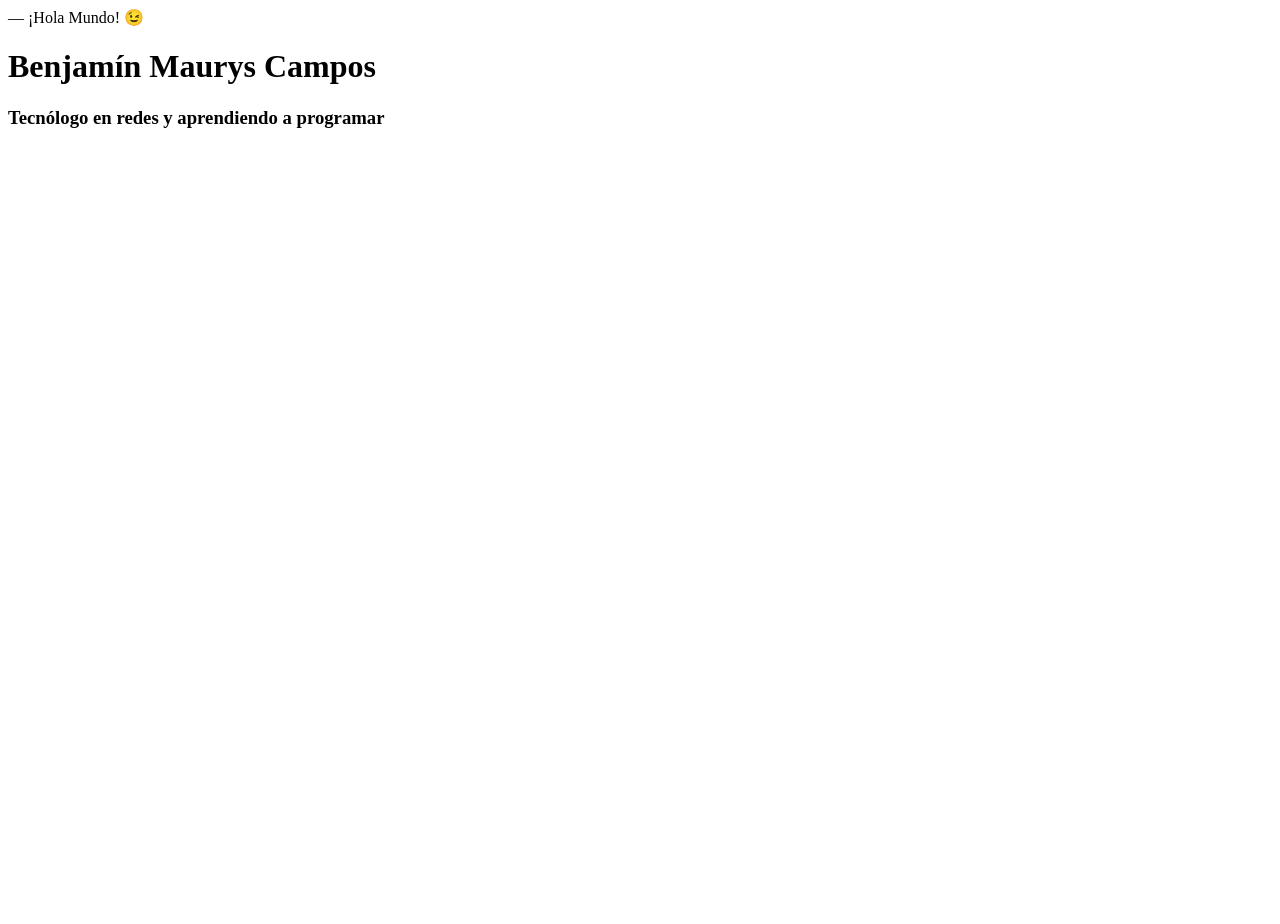
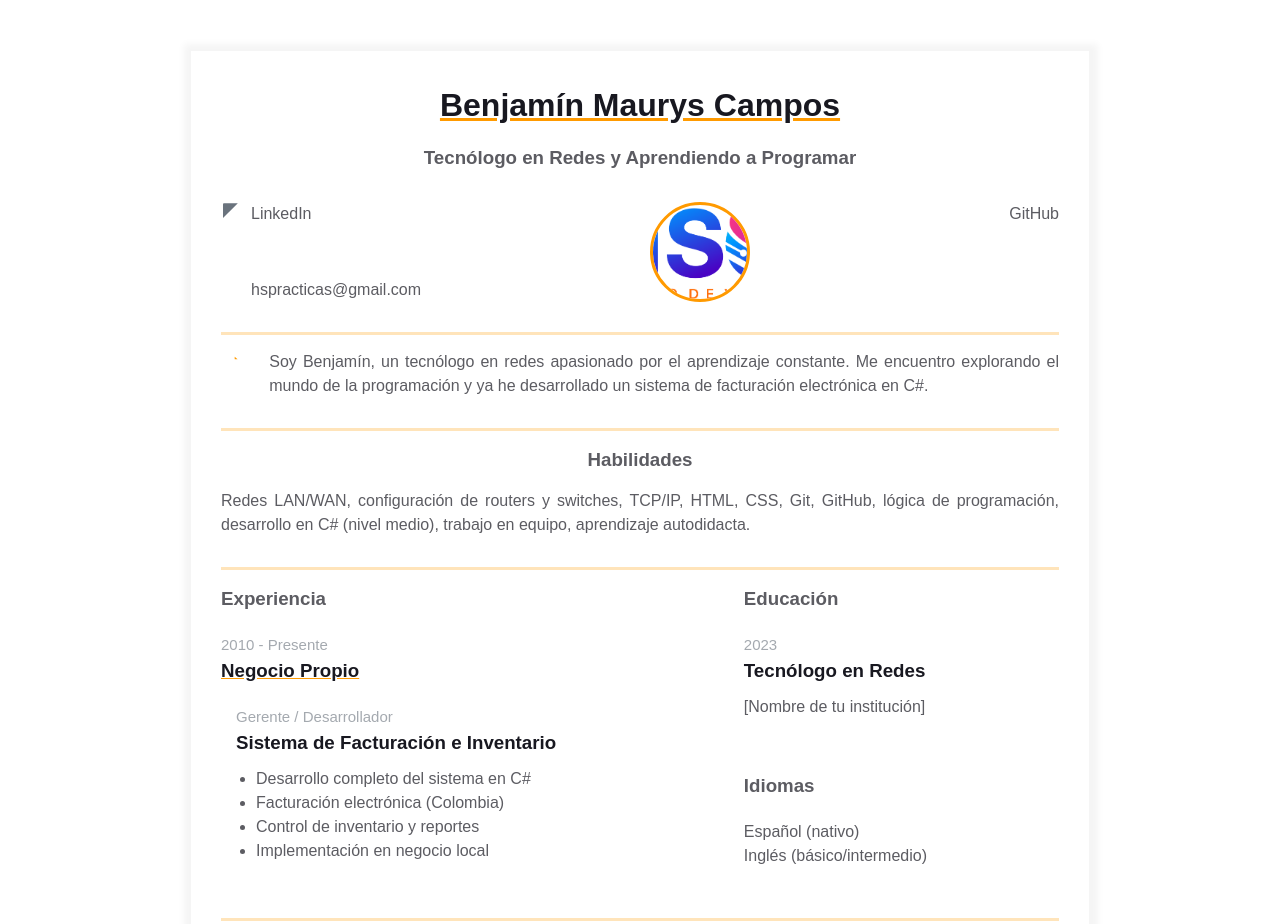
Before and after one commit to HSPos-it/homepage, a plain HTML site: page index.html in a window 1280 px wide. Shown: the top 924 px of the page. Drawn offline with Linux system fonts and the light colour scheme.

Commit message:
update index y styles

```diff
--- a/index.html
+++ b/index.html
@@ -2,25 +2,31 @@
 <html lang="es">
 <head>
   <meta charset="UTF-8" />
+  <title>Currículum - Benjamín Maurys Campos</title>
   <meta name="viewport" content="width=device-width, initial-scale=1" />
-    <title>Currículum</title>
   <link rel="stylesheet" href="styles.css" />
 </head>
 <body>
-    ― ¡Hola Mundo! &#x1F609;
-
   <main>
     <div class="resume">
       <div class="container">
         <!-- Encabezado -->
         <div class="resume__block">
           <h1 class="contact-info__header">Benjamín Maurys Campos</h1>
-            <h3 class="contact-info__sub-header">Tecnólogo en redes y aprendiendo a programar</h3>
+          <h3 class="contact-info__sub-header">Tecnólogo en Redes y Aprendiendo a Programar</h3>
 
-            <!-- Contenedor de Avatar y Contactos -->
           <div class="contact_info_container fh">
-              <!-- Bloque izquierdo de contacto -->
+            <!-- Contacto izquierda -->
             <div class="contact-info__block">
+              <a href="https://www.linkedin.com/in/tuusuario" class="contact-info__item">
+                <div class="contact-info__item-icon-wrapper">
+                  <svg class="contact-info__item-icon" xmlns="http://www.w3.org/2000/svg" viewBox="0 0 448 512">
+                    <path d="M416 32H31.9C14.3 32 0 46.5 0 64.3v383.4C0 465.5..."></path>
+                  </svg>
+                </div>
+                <span>LinkedIn</span>
+              </a>
+
               <a href="mailto:hspracticas@gmail.com" class="contact-info__item">
                 <div class="contact-info__item-icon-wrapper">
                   <svg class="contact-info__item-icon" xmlns="http://www.w3.org/2000/svg" viewBox="0 0 512 512">
@@ -31,12 +37,12 @@
               </a>
             </div>
 
-              <!-- Bloque central: avatar -->
+            <!-- Avatar -->
             <div class="contact-info__block contact-info__block--center">
               <img class="contact-info__avatar" src="assets/avatar.png" alt="Avatar" />
             </div>
 
-              <!-- Bloque derecho de contacto -->
+            <!-- Contacto derecha -->
             <div class="contact-info__block">
               <a href="https://github.com/HSPos-it" class="contact-info__item">
                 <div class="contact-info__item-icon-wrapper">
@@ -59,11 +65,65 @@
               </svg>
             </div>
             <p class="intro_text">
-                Soy Benjamín Maurys Campos, tecnólogo en redes y apasionado por la tecnología.
-                Actualmente estoy aprendiendo a programar para ampliar mis habilidades y contribuir al desarrollo de soluciones eficientes y modernas.
+              Soy Benjamín, un tecnólogo en redes apasionado por el aprendizaje constante.
+              Me encuentro explorando el mundo de la programación y ya he desarrollado un sistema de facturación electrónica en C#.
             </p>
           </div>
         </div>
+
+        <!-- Habilidades -->
+        <div class="resume__block">
+          <div class="skills">
+            <h3 class="skills__header">Habilidades</h3>
+            <p class="skills__text">
+              Redes LAN/WAN, configuración de routers y switches, TCP/IP, HTML, CSS, Git, GitHub, lógica de programación, desarrollo en C# (nivel medio), trabajo en equipo, aprendizaje autodidacta.
+            </p>
+          </div>
+        </div>
+
+        <!-- Experiencia y educación -->
+        <div class="resume__block">
+          <div class="main-info fh">
+            <div class="experiences">
+              <h3 class="experiences__header">Experiencia</h3>
+              <div class="experiences__company">
+                <div class="experiences__company-header">
+                  <span class="experiences__company-header-durability">2010 - Presente</span>
+                  <h3 class="experiences__company-header-name">Negocio Propio</h3>
+                </div>
+
+                <div class="experiences__company-project">
+                  <span class="experiences__company-project-role">Gerente / Desarrollador</span>
+                  <h3 class="experiences__company-project-name">Sistema de Facturación e Inventario</h3>
+                  <ul class="experiences__company-project-responsibilities">
+                    <li>Desarrollo completo del sistema en C#</li>
+                    <li>Facturación electrónica (Colombia)</li>
+                    <li>Control de inventario y reportes</li>
+                    <li>Implementación en negocio local</li>
+                  </ul>
+                </div>
+              </div>
+            </div>
+
+            <div class="additional-info fv">
+              <div class="additional-info__education">
+                <h3 class="additional-info__education-header">Educación</h3>
+                <div class="additional-info__education-university">
+                  <span class="additional-info__education-university-durability">2023</span>
+                  <h3 class="additional-info__education-university-speciality">Tecnólogo en Redes</h3>
+                  <p class="additional-info__education-university-name">[Nombre de tu institución]</p>
+                </div>
+              </div>
+
+              <div class="additional-info__languages">
+                <h3 class="additional-info__languages-header">Idiomas</h3>
+                <p class="additional-info__languages-item">Español (nativo)</p>
+                <p class="additional-info__languages-item">Inglés (básico/intermedio)</p>
+              </div>
+            </div>
+          </div>
+        </div>
+
       </div>
     </div>
   </main>
--- a/styles.css
+++ b/styles.css
@@ -0,0 +1,266 @@
+/* General styles */
+* {
+    margin: 0;
+    padding: 0;
+    box-sizing: border-box;
+  }
+
+  body {
+    font-family: Arial, Helvetica, sans-serif;
+    line-height: 1.5;
+
+    --primary-text-color: #181820;
+    --secondary-text-color: #5c5c62;
+    --durability-text-color: #6a737d9c;
+    --icon-color: #6a737d;
+    --border-color: #ff9a0045;
+    --text-decoration-color: #ff9a00;
+  }
+
+  .container {
+    margin: 0 auto;
+    padding: 0 30px;
+    max-width: 900px;
+  }
+
+  .fh {
+    display: flex;
+    flex-direction: row;
+    justify-content: space-between;
+  }
+
+  .fv {
+    display: flex;
+    flex-direction: column;
+    justify-content: space-between;
+  }
+
+  .resume {
+    margin: 50px auto;
+    border: 1px solid #f5f5f5;
+    box-shadow: 1px 1px 7px 7px #f5f5f5;
+    padding: 30px 0;
+    max-width: 900px;
+  }
+
+  .resume__block {
+    border-bottom: 3px solid var(--border-color);
+    padding-bottom: 30px;
+    margin-bottom: 15px;
+  }
+
+  @media screen and (max-width: 576px) {
+    .main-info,
+    .contact_info_container {
+      flex-direction: column;
+    }
+
+    .contact_info_container {
+      align-items: center;
+    }
+
+    .contact-info__block:not(:last-child) {
+      margin-bottom: 20px;
+    }
+
+    .experiences {
+      margin-right: 0;
+    }
+  }
+
+  /* Contact info styles */
+  .contact-info__header,
+  .contact-info__sub-header {
+    text-align: center;
+  }
+
+  .contact-info__header {
+    color: var(--primary-text-color);
+    margin-bottom: 15px;
+    text-decoration-color: var(--text-decoration-color);
+    text-decoration-line: underline;
+  }
+
+  .contact-info__sub-header {
+    color: var(--secondary-text-color);
+    margin-bottom: 30px;
+  }
+
+  .contact-info__block {
+    display: flex;
+    flex-direction: column;
+    justify-content: space-between;
+  }
+
+  .contact-info__block--center {
+    justify-content: center;
+  }
+
+  .contact-info__item {
+    color: var(--secondary-text-color);
+    text-decoration: none;
+    display: flex;
+    justify-content: start;
+  }
+
+  .contact-info__item:not(:last-child) {
+    margin-bottom: 20px;
+  }
+
+  .contact-info__item-icon-wrapper {
+    margin-right: 10px;
+    width: 20px;
+    display: flex;
+    justify-content: center;
+  }
+
+  .contact-info__item-icon path {
+    fill: var(--icon-color);
+  }
+
+  .contact-info__item-icon {
+    height: 1.1428rem;
+    vertical-align: text-bottom;
+  }
+
+  .contact-info__avatar {
+    border-radius: 50%;
+    width: 100px;
+    height: 100px;
+    object-fit: cover;
+    border: 3px solid;
+    border-color: var(--text-decoration-color);
+  }
+
+  /* Intro and skills styles */
+  .intro {
+    display: flex;
+    justify-content: start;
+  }
+
+  .intro__icon-wrapper {
+    margin-right: 30px;
+    width: 30px;
+    display: flex;
+    justify-content: center;
+  }
+
+  .intro__icon {
+    height: 1.1428rem;
+    vertical-align: text-bottom;
+  }
+
+  .intro__icon path {
+    fill: var(--text-decoration-color);
+  }
+
+  .intro_text {
+    color: var(--secondary-text-color);
+    text-align: justify;
+  }
+
+  .skills__header {
+    color: var(--secondary-text-color);
+    text-align: center;
+    margin-bottom: 15px;
+  }
+
+  .skills__text {
+    color: var(--secondary-text-color);
+    text-align: justify;
+  }
+
+  /* Experience and additional info styles */
+  .experiences {
+    flex: 1 1 60%;
+    margin-right: 50px;
+  }
+
+  .experiences__header {
+    color: var(--secondary-text-color);
+    text-align: left;
+    margin-bottom: 20px;
+  }
+
+  .experiences__company-header-durability {
+    color: var(--durability-text-color);
+    text-align: left;
+    margin-bottom: 10px;
+    font-size: 15px;
+  }
+
+  .experiences__company-header-name {
+    color: var(--primary-text-color);
+    text-decoration-color: var(--text-decoration-color);
+    text-decoration-line: underline;
+    text-align: left;
+    margin-bottom: 20px;
+  }
+
+  .experiences__company-project {
+    margin-left: 15px;
+    margin-bottom: 25px;
+  }
+
+  .experiences__company-project-role {
+    color: var(--durability-text-color);
+    text-align: left;
+    margin-bottom: 10px;
+    font-size: 15px;
+  }
+
+  .experiences__company-project-name {
+    color: var(--primary-text-color);
+    text-align: left;
+    margin-bottom: 10px;
+  }
+
+  .experiences__company-project-responsibilities {
+    color: var(--secondary-text-color);
+    padding-left: 20px;
+  }
+
+  .additional-info {
+    flex: 1 1 40%;
+  }
+
+  .additional-info__education {
+    margin-bottom: 20px;
+  }
+
+  .additional-info__education-header {
+    color: var(--secondary-text-color);
+    text-align: left;
+    margin-bottom: 20px;
+  }
+
+  .additional-info__education-university-durability {
+    color: var(--durability-text-color);
+    text-align: left;
+    margin-bottom: 10px;
+    font-size: 15px;
+  }
+
+  .additional-info__education-university-speciality {
+    color: var(--primary-text-color);
+    text-align: left;
+    margin-bottom: 10px;
+  }
+
+  .additional-info__education-university-name {
+    color: var(--secondary-text-color);
+  }
+
+  .additional-info__languages {
+    margin-bottom: 20px;
+  }
+
+  .additional-info__languages-header {
+    color: var(--secondary-text-color);
+    text-align: left;
+    margin-bottom: 20px;
+  }
+
+  .additional-info__languages-item {
+    color: var(--secondary-text-color);
+  }
```
Lines whose indentation alone changed are shown as unchanged.
